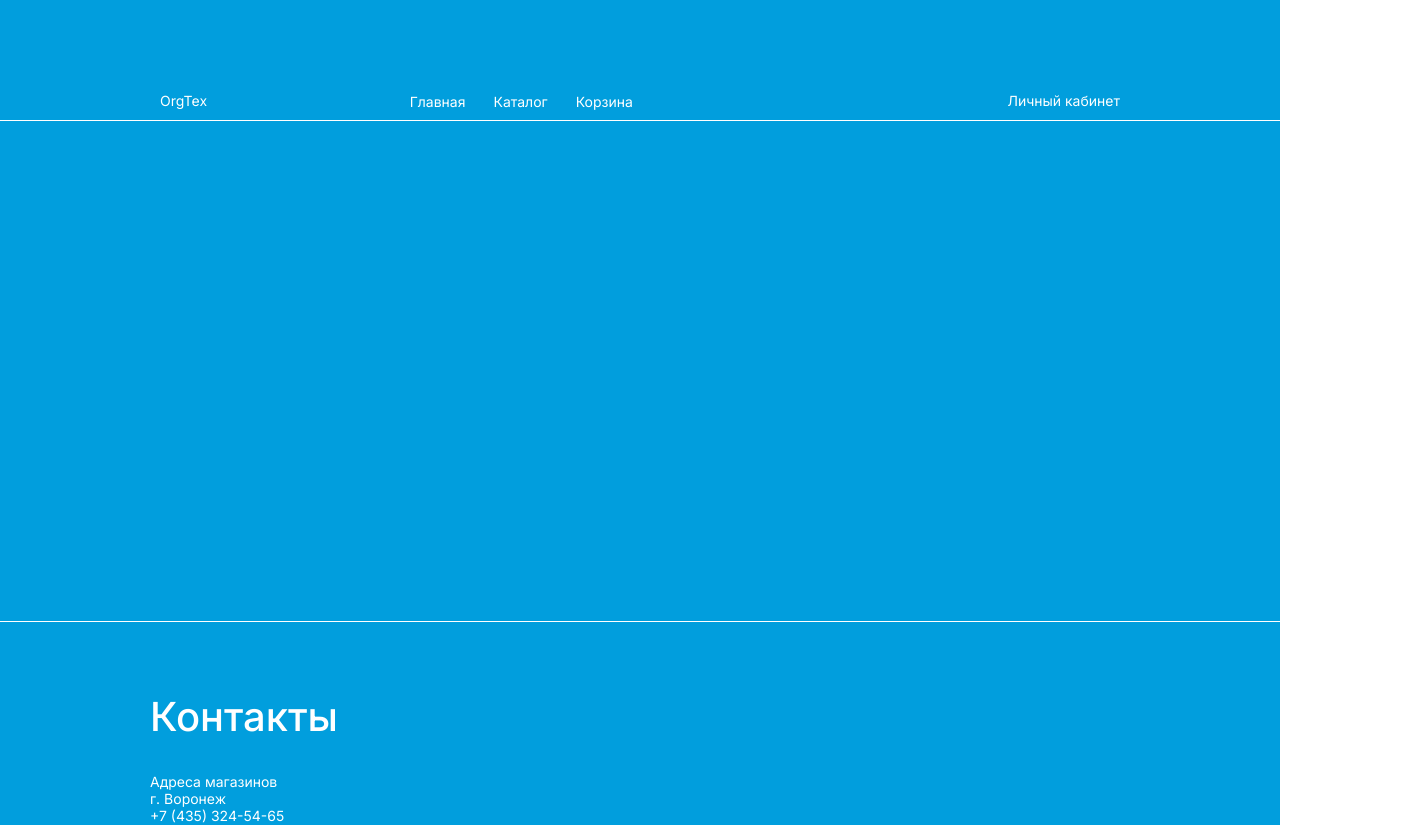
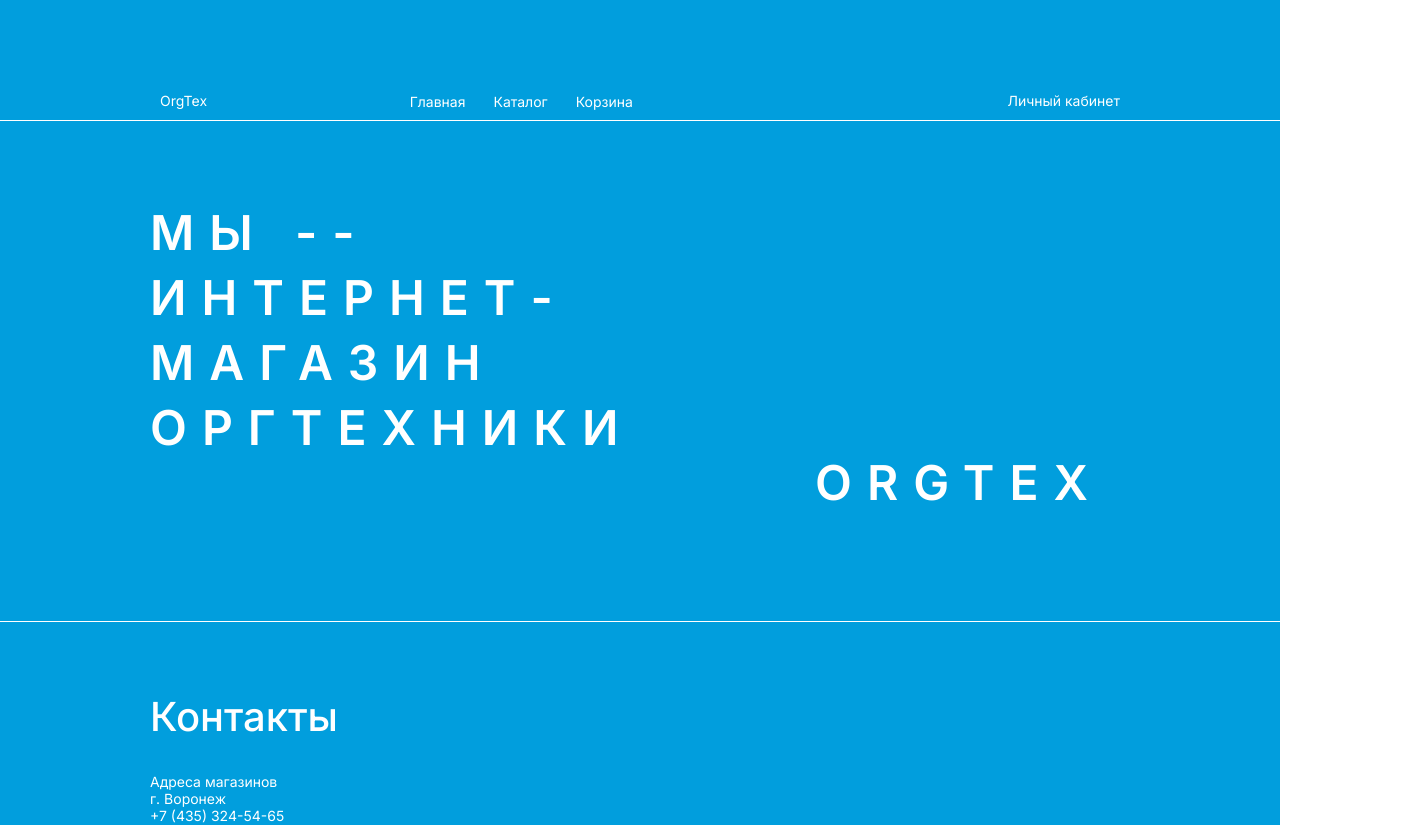
Before and after one commit to aakulovaa/online-store, a React (Create React App) app: page / in a window 1280 px wide. Shown: the top 825 px of the page, 1415 px wide, since content can reach past the window. Built offline with nearby package versions, Linux system fonts and the light colour scheme.

Commit message:
edit 'main(description)'

```diff
--- a/src/index.css
+++ b/src/index.css
@@ -67,10 +67,35 @@ header .profile:hover{
 }
 
 /* main */
-.presentation {
+header .presentation {
   margin: 1px 0px;
   background-color: var(--accent-color);
   height: 500px;
+  color: white;
+}
+header .presentation::after {
+  content: 'мы -- интернет-магазин оргтехники';
+  position: absolute;
+  top: 200px;
+  left: 150px;
+  width: 600px;
+  font-weight: 600;
+  font-size: 48px;
+  text-transform: uppercase;
+  line-height: 65px;
+  letter-spacing: 15px;
+}
+header .presentation::before {
+  content: 'orgtex';
+  position: absolute;
+  top: 450px;
+  left: 815px;
+  width: 600px;
+  font-weight: 600;
+  font-size: 48px;
+  text-transform: uppercase;
+  line-height: 65px;
+  letter-spacing: 15px;
 }
 
 /* footer */
```
